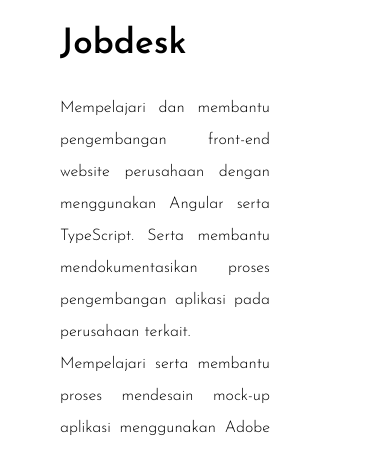
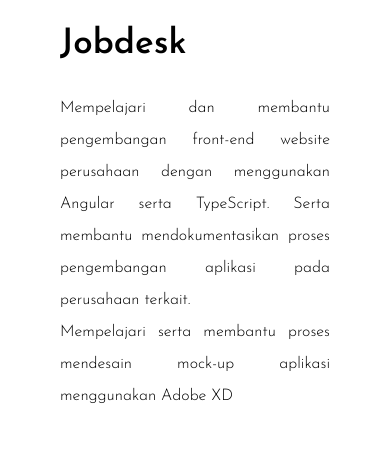
Before and after one commit to frachma99/febrirachma, a plain HTML site: page index.html in a window 390 px wide. Shown: the part 2384-2835 px from the top of the page. Drawn offline with nearby package versions, Linux system fonts and the light colour scheme.

Commit message:
media queries - experience

```diff
--- a/style.css
+++ b/style.css
@@ -268,6 +268,9 @@ section {
   .experiences-wrapper h1 {
     margin: 30px 0;
   }
+  .experiences-wrapper p {
+    padding-right: 0;
+  }
   .logo-container {
     width: 250px;
   }
```
